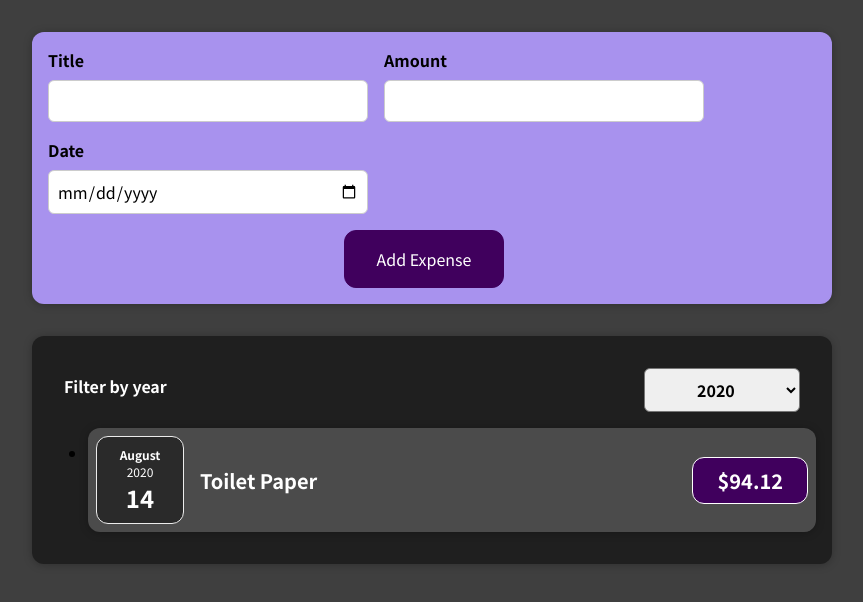
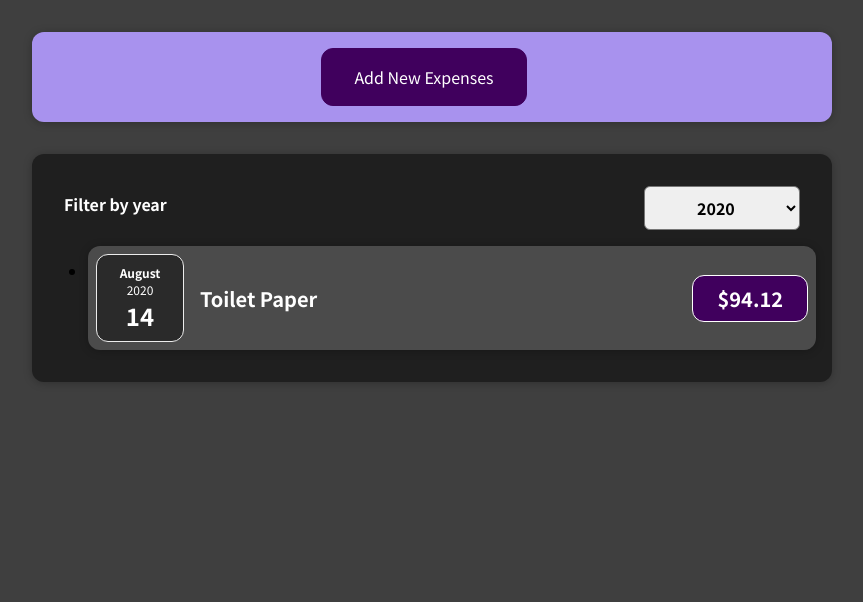
Before and after one commit to Jatin-Shihora/Expense-Tracker-web-app, a React (Create React App) app: page / in a window 1280 px wide. Shown: the top 602 px of the page, without its empty margins (208-1071 px from the left). Built offline with nearby package versions, Linux system fonts and the light colour scheme.

Commit message:
Resizing of ExpenseForm using conditional content

```diff
--- a/src/components/NewExpense/ExpenseForm.js
+++ b/src/components/NewExpense/ExpenseForm.js
@@ -104,6 +104,7 @@
         </div>
       </div>
       <div className="new_expense__actions">
+        <button type="button" onClick={props.onCancel}>Cancel</button>
         <button type="submit">Add Expense</button>
       </div>
     </form>
--- a/src/components/NewExpense/NewExpense.js
+++ b/src/components/NewExpense/NewExpense.js
@@ -1,19 +1,41 @@
-import React from "react";
+import React, { useState } from "react";
 
 import ExpenseForm from "./ExpenseForm";
-import './NewExpense.css';
+import "./NewExpense.css";
 
 const NewExpense = (props) => {
-  const saveExpenseDataHandler=(enteredExpenseData)=>{
-      const expenseData={
-        ...enteredExpenseData,
-        id : Math.random().toString()
-      }
-      props.onAddExpense(expenseData)
-  }
+  const [isEditing, setIsEditing] = useState(false);
+  const saveExpenseDataHandler = (enteredExpenseData) => {
+    const expenseData = {
+      ...enteredExpenseData,
+      id: Math.random().toString(),
+    };
+    props.onAddExpense(expenseData);
+    setIsEditing(false)
+  };
+
+  const startEditingHandler = () => {
+    setIsEditing(true);
+  };
+
+  const stopEditingHandler = () => {
+    setIsEditing(false);
+  };
+
   return (
-    <div className='new-expense'>
-      <ExpenseForm onSaveExpenseData={saveExpenseDataHandler}/>
+    <div className="new-expense">
+      {/* Another way of writing the conditional content */}
+      {/* if cancel or a expense gets added than show the add expenses button */}
+      {!isEditing && (
+        <button onClick={startEditingHandler}>Add New Expenses</button>
+      )}
+      {/* If add Expenses button gets clicked than show the form */}
+      {isEditing && (
+        <ExpenseForm
+          onSaveExpenseData={saveExpenseDataHandler}
+          onCancel={stopEditingHandler}
+        />
+      )}
     </div>
   );
 };
```
